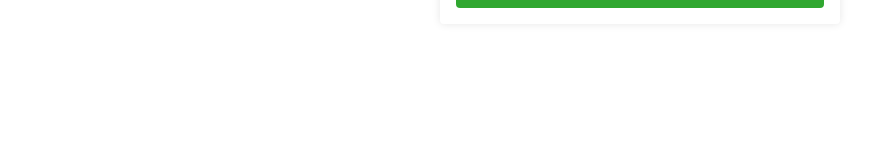
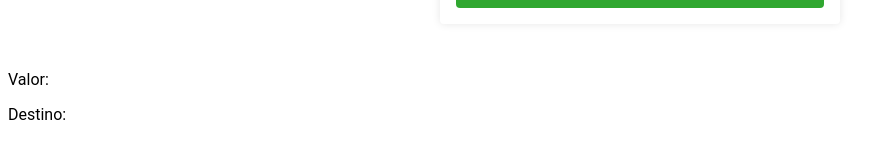
Before and after one commit to ynsprojetos/formacaoAngularAlura, an Angular app: page / in a window 1280 px wide. Shown: the part 285-444 px from the top of the page, without its empty margins (0-878 px from the left). Built offline with nearby package versions, Linux system fonts and the light colour scheme.

Commit message:
Interpolando dados

```diff
--- a/src/app/app.component.html
+++ b/src/app/app.component.html
@@ -1 +1,4 @@
 <app-nova-transferencia (aoTransferir)="transferir($event)"> </app-nova-transferencia>
+
+<p>Valor:{{transferencia?.valor}}</p>
+<p>Destino:{{transferencia?.destino}}</p>
--- a/src/app/app.component.ts
+++ b/src/app/app.component.ts
@@ -7,8 +7,10 @@
 })
 export class AppComponent {
   title = 'bytebank';
+  transferencia: any;
 
   transferir($event: any){
     console.log($event)
+    this.transferencia = $event;
   }
 }
--- a/src/app/nova.transferencia/nova-transferencia.component.ts
+++ b/src/app/nova.transferencia/nova-transferencia.component.ts
@@ -17,5 +17,11 @@
     console.log("Solicitado nova transferência")
     const valorEmitir = {valor:this.valor, destino: this.destino};
     this.aoTransferir.emit(valorEmitir);
+    this.limparCampos()
+  }
+
+  limparCampos(){
+    this.valor = 0;
+    this.destino = 0;
   }
 }
```
